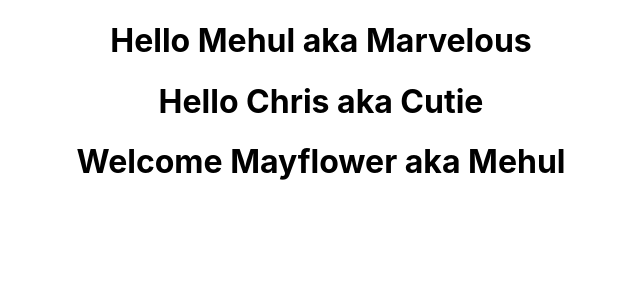
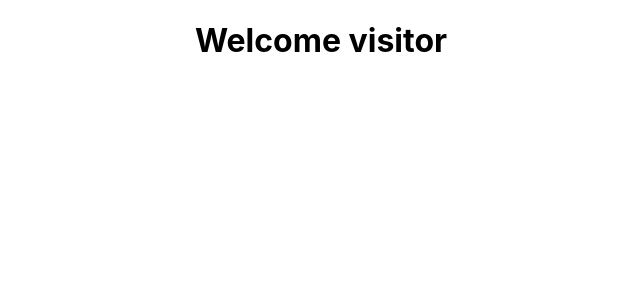
Before and after one commit to Azadmel/ReactFundas, a React (Create React App) app: page / in a window 1280 px wide. Shown: the top 300 px of the page, without its empty margins (319-959 px from the left). Built offline with nearby package versions, Linux system fonts and the light colour scheme.

Commit message:
Add new class component called Message

```diff
--- a/src/App.js
+++ b/src/App.js
@@ -2,13 +2,15 @@ import logo from './logo.svg';
 import './App.css';
 import {Greet} from './components/Greet'
 import Welcome from './components/Welcome'
+import Message from './components/Message'
 
 function App() {
   return (
     <div className="App">
-      <Greet name="Mehul" heroName="Marvelous"/>
+      {/* <Greet name="Mehul" heroName="Marvelous"/>
       <Greet name="Chris" heroName="Cutie"/>
-      <Welcome name="Mehul" heroName="Mayflower"></Welcome>
+      <Welcome name="Mehul" heroName="Mayflower"></Welcome> */}
+      <Message></Message>
     </div>
   );
 }
--- /dev/null
+++ b/src/components/Message.js
@@ -0,0 +1,9 @@
+import React, { Component } from 'react'
+
+class Message extends Component {
+    render() {
+        return <h1>Welcome visitor</h1>
+    }
+}
+
+export default Message
```
